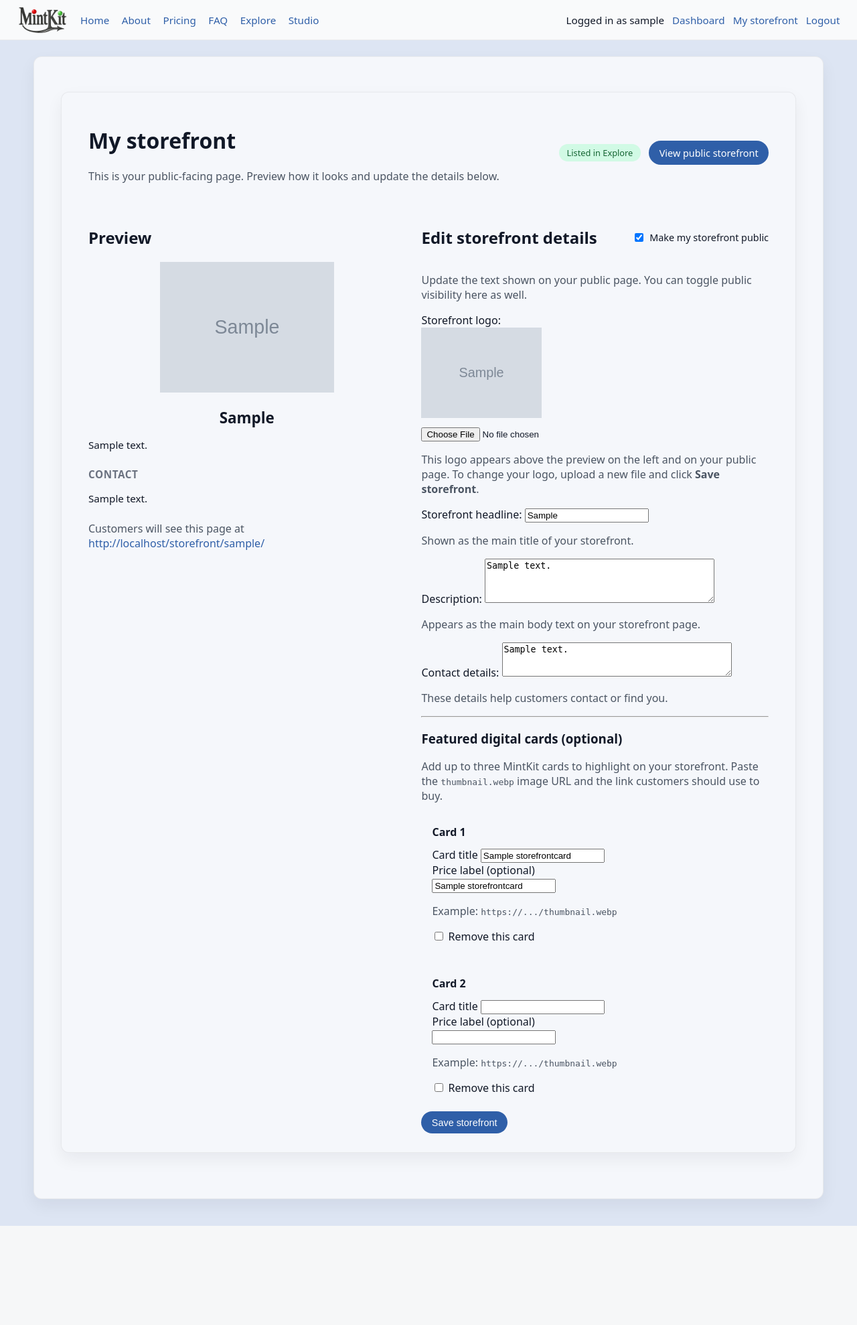
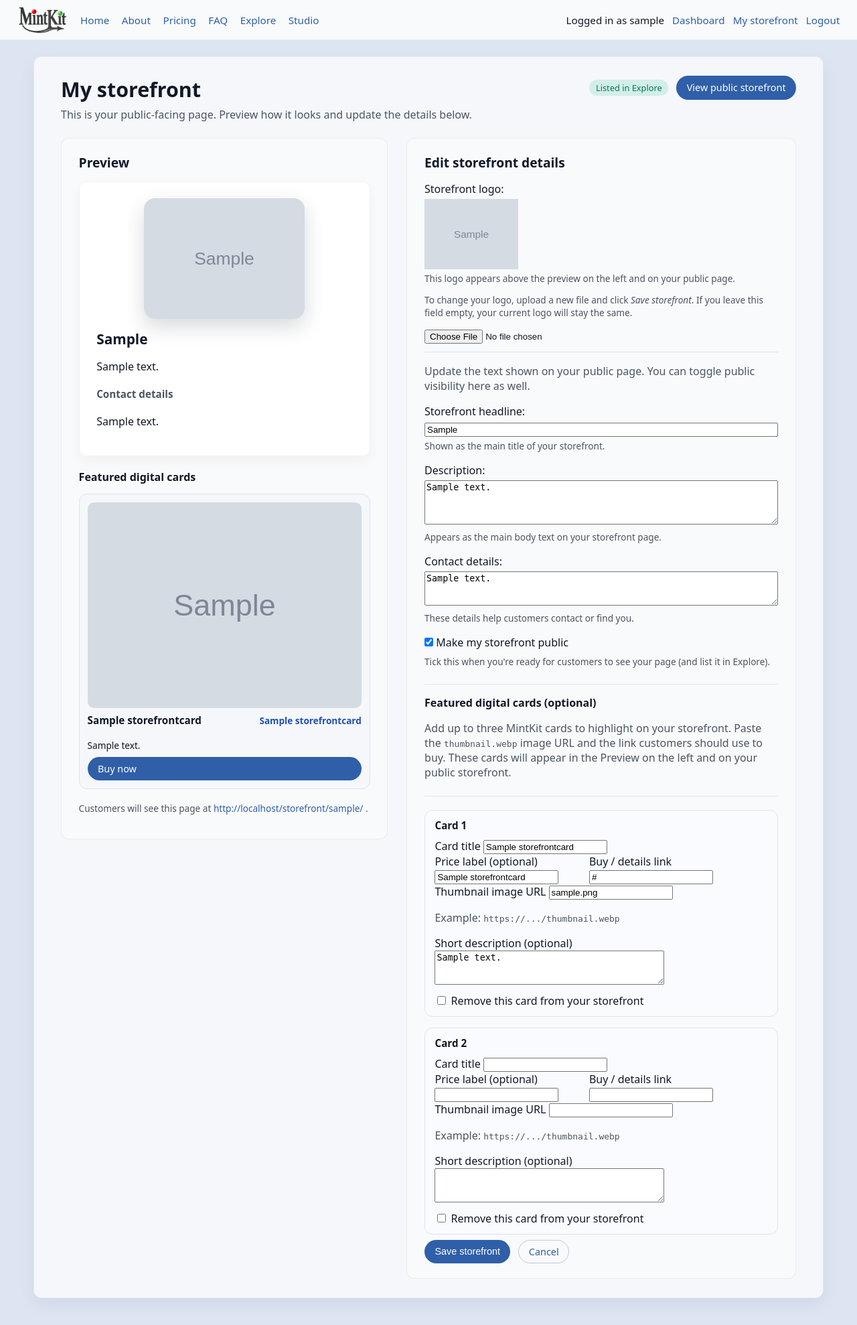
Before and after one commit to Oscar-Ivs/mintkit-hub, a Django app: page /storefront/my/ in a window 1280 px wide. Shown: the whole page at 67% size. Before the commit the page ends 1830 px from the top, so only its background shows below. Run offline with Django 5.2, Linux system fonts and the light colour scheme; a user stored in the database is signed in; tables that the repository leaves empty hold one stand-in row (values such as "Sample post"); grey boxes marked "Sample" are stand-in pictures.

Commit message:
Small UX updates in my_storefront and storefront_detail pages

```diff
--- a/templates/storefronts/my_storefront.html
+++ b/templates/storefronts/my_storefront.html
@@ -1,270 +1,233 @@
 {% extends "base.html" %}
 
 {% block content %}
-<div class="page-container storefront-page">
 
-  <!-- Header: title + Explore badge + public link -->
-  <div class="storefront-page-header">
-    <div>
-      <h1 class="page-title">My storefront</h1>
-      <p class="text-muted small">
+<header class="sf-header">
+  <div class="sf-header-main">
+    <h1>My storefront</h1>
+    <p class="text-muted">
       This is your public-facing page. Preview how it looks and update the details below.
     </p>
   </div>
 
-    <div class="storefront-header-actions">
+  <div class="sf-header-actions">
     {% if storefront.is_active %}
-        <span class="badge-pill badge-success">Listed in Explore</span>
+    <span class="sf-badge sf-badge-success">Listed in Explore</span>
     {% else %}
-        <span class="badge-pill badge-muted">Not listed in Explore</span>
+    <span class="sf-badge sf-badge-muted">Hidden from Explore</span>
     {% endif %}
 
-      {% if public_url %}
-        <a href="{{ public_url }}" class="btn btn-primary" target="_blank" rel="noopener">
+    <a href="{{ public_url }}" target="_blank" rel="noopener" class="btn btn-primary">
       View public storefront
     </a>
+  </div>
+</header>
+
+<div class="sf-grid">
+  {# ================= LEFT: PREVIEW ================= #}
+  <section class="sf-panel sf-panel-preview">
+    <h2>Preview</h2>
+
+    <div class="sf-preview-card">
+      <div class="sf-preview-logo">
+        {% if storefront.logo %}
+        <img src="{{ storefront.logo.url }}" alt="{{ storefront.headline }} logo" class="storefront-logo-large">
         {% endif %}
       </div>
-  </div>
 
-  <div class="storefront-layout">
-
-    <!-- LEFT: Preview -->
-    <section class="storefront-preview card">
-      <h2 class="card-title">Preview</h2>
-
-      <div class="storefront-preview-body">
-        {% if storefront.logo %}
-          <img
-            src="{{ storefront.logo.url }}"
-            alt="{{ storefront.headline|default:storefront.profile.business_name }}"
-            class="storefront-preview-logo"
-          >
-        {% endif %}
-
-        <h3 class="storefront-preview-headline">
+      <h3 class="sf-preview-headline">
         {{ storefront.headline|default:"Your storefront headline" }}
       </h3>
 
-        <p class="storefront-preview-description">
-          {{ storefront.description|default:"Global digital card minting service with unbelievable features and functions not possible anywhere else." }}
+      <p class="sf-preview-body">
+        {{ storefront.description|default:"Add a short description of your service or products." }}
       </p>
 
-        <h4 class="storefront-preview-subtitle">Contact</h4>
-        <p class="storefront-preview-contact">
-          {{ storefront.contact_details|default:"Add some contact details so customers can reach you." }}
+      <h4 class="sf-preview-section-title">Contact details</h4>
+      <p class="sf-preview-body">
+        {{ storefront.contact_details|default:"Add contact details customers can use to find or reach you." }}
       </p>
+    </div>
 
-        {% if cards %}
-          <div class="storefront-preview-cards">
-            <h4 class="storefront-preview-subtitle">Featured digital cards</h4>
-            <div class="storefront-card-grid">
-              {% for card in cards %}
-                <article class="storefront-card">
-                  {% if card.thumbnail_url %}
-                    <div class="storefront-card-thumb-wrap">
-                      <img src="{{ card.thumbnail_url }}" alt="{{ card.title }}" class="storefront-card-thumb">
+    {# Featured cards - preview #}
+    {% if has_cards %}
+    <h3 class="storefront-section-heading">Featured digital cards</h3>
+
+    <div class="sf-card-grid">
+      {% for card in storefront.cards.all %}
+      <article class="sf-card">
+        {% if card.image_url %}
+        <div class="sf-card-image-wrap">
+          <img src="{{ card.image_url }}" alt="{{ card.title|default:'Card' }}">
         </div>
         {% endif %}
 
-                  <div class="storefront-card-body">
-                    <div class="storefront-card-header">
-                      <h5 class="storefront-card-title">
-                        {{ card.title|default:"Card title" }}
-                      </h5>
+        <h4 class="sf-card-title">
+          {{ card.title|default:"Card " }}{% if not card.title %}{{ forloop.counter }}{% endif %}
           {% if card.price_label %}
-                        <span class="storefront-card-price">
-                          {{ card.price_label }}
-                        </span>
+          <span class="sf-card-price">{{ card.price_label }}</span>
           {% endif %}
-                    </div>
+        </h4>
 
-                    {% if card.short_description %}
-                      <p class="storefront-card-text">
-                        {{ card.short_description }}
-                      </p>
+        {% if card.description %}
+        <p class="sf-card-text">{{ card.description }}</p>
         {% endif %}
 
-                    {% if card.buy_link %}
-                      <a href="{{ card.buy_link }}" target="_blank" rel="noopener"
-                         class="btn btn-sm btn-primary">
+        {% if card.buy_url %}
+        <a href="{{ card.buy_url }}" target="_blank" rel="noopener" class="btn btn-sm btn-primary">
           Buy now
         </a>
         {% endif %}
-                  </div>
       </article>
       {% endfor %}
     </div>
-          </div>
     {% endif %}
-      </div>
 
-      {% if public_url %}
-        <p class="storefront-preview-url small text-muted">
+    <p class="text-muted sf-preview-url">
       Customers will see this page at
-          <br>
-          <a href="{{ public_url }}" target="_blank" rel="noopener">{{ public_url }}</a>
+      <a href="{{ public_url }}" target="_blank" rel="noopener">
+        {{ public_url }}
+      </a>.
     </p>
-      {% endif %}
   </section>
 
-    <!-- RIGHT: Edit form -->
-    <section class="storefront-edit card">
-      <form method="post" enctype="multipart/form-data" class="storefront-form">
+  {# ================= RIGHT: EDIT FORM ================= #}
+  <section class="sf-panel">
+    <h2>Edit storefront details</h2>
+    <form method="post" enctype="multipart/form-data">
       {% csrf_token %}
+      {{ form.non_field_errors }}
 
-        <div class="storefront-edit-header">
-          <h2 class="card-title">Edit storefront details</h2>
-
-          <!-- “Make my storefront public” moved up next to heading -->
-          <label class="storefront-public-toggle">
-            {{ form.is_active }}
-            <span>{{ form.is_active.label }}</span>
-          </label>
-        </div>
-
-        <p class="text-muted small mb-3">
-          Update the text shown on your public page. You can toggle public visibility here as well.
-        </p>
-
-        <!-- Logo -->
-        <div class="form-row">
-          <label>Storefront logo:</label>
+      {# Logo upload #}
+      <div class="sf-form-row sf-logo-row">
+        <label for="{{ form.logo.id_for_label }}">Storefront logo:</label>
 
         {% if storefront.logo %}
-            <div class="storefront-logo-current">
-              <img src="{{ storefront.logo.url }}"
-                   alt="{{ storefront.headline|default:storefront.profile.business_name }}"
-                   class="storefront-logo-inline">
+        <div class="sf-logo-current">
+          <img src="{{ storefront.logo.url }}" alt="{{ storefront.headline|default:'Storefront logo' }}">
+          <div class="sf-form-help">
+            This logo appears above the preview on the left and on your public page.
+            <p class="text-muted small">
+              To change your logo, upload a new file and click <em>Save storefront</em>.
+              If you leave this field empty, your current logo will stay the same.
+            </p>
+          </div>
         </div>
         {% endif %}
 
         {{ form.logo }}
+      </div>
 
-          {% if form.logo.errors %}
-            <div class="form-error">
-              {{ form.logo.errors|striptags }}
+      {# Headline #}
+      <p class="text-muted">
+        Update the text shown on your public page. You can toggle public visibility here as well.
+      </p>
+      <div class="sf-form-row">
+        <label for="{{ form.headline.id_for_label }}">Storefront headline:</label>
+        {{ form.headline }}
+        <div class="sf-form-help">
+          Shown as the main title of your storefront.
         </div>
-          {% endif %}
+      </div>
+
+      {# Description #}
+      <div class="sf-form-row">
+        <label for="{{ form.description.id_for_label }}">Description:</label>
+        {{ form.description }}
+        <div class="sf-form-help">
+          Appears as the main body text on your storefront page.
+        </div>
+      </div>
+
+      {# Contact details #}
+      <div class="sf-form-row">
+        <label for="{{ form.contact_details.id_for_label }}">Contact details:</label>
+        {{ form.contact_details }}
+        <div class="sf-form-help">
+          These details help customers contact or find you.
+        </div>
+      </div>
+
+      {# Public toggle #}
+      <div class="sf-form-row">
+        <div class="sf-form-inline">
+          <label class="sf-checkbox-label">
+            {{ form.is_active }}
+            <span>Make my storefront public</span>
+          </label>
+        </div>
+        <div class="sf-form-help">
+          Tick this when you're ready for customers to see your page (and list it in Explore).
+        </div>
+      </div>
+
+      {# ========= Featured cards - collapsible formset ========= #}
+      <details class="sf-card-formset-wrapper" {% if has_cards %}open{% endif %}>
+        <summary class="sf-card-summary">
+          Featured digital cards (optional)
+        </summary>
 
         <p class="text-muted small">
-            This logo appears above the preview on the left and on your public page.
-            To change your logo, upload a new file and click <strong>Save storefront</strong>.
-          </p>
-        </div>
-
-        <!-- Headline -->
-        <div class="form-row">
-          <label for="{{ form.headline.id_for_label }}">Storefront headline:</label>
-          {{ form.headline }}
-          {% if form.headline.errors %}
-            <div class="form-error">
-              {{ form.headline.errors|striptags }}
-            </div>
-          {% endif %}
-          <p class="text-muted small">
-            Shown as the main title of your storefront.
-          </p>
-        </div>
-
-        <!-- Description -->
-        <div class="form-row">
-          <label for="{{ form.description.id_for_label }}">Description:</label>
-          {{ form.description }}
-          {% if form.description.errors %}
-            <div class="form-error">
-              {{ form.description.errors|striptags }}
-            </div>
-          {% endif %}
-          <p class="text-muted small">
-            Appears as the main body text on your storefront page.
-          </p>
-        </div>
-
-        <!-- Contact -->
-        <div class="form-row">
-          <label for="{{ form.contact_details.id_for_label }}">Contact details:</label>
-          {{ form.contact_details }}
-          {% if form.contact_details.errors %}
-            <div class="form-error">
-              {{ form.contact_details.errors|striptags }}
-            </div>
-          {% endif %}
-          <p class="text-muted small">
-            These details help customers contact or find you.
-          </p>
-        </div>
-
-        <!-- Featured cards -->
-        <hr class="mt-4 mb-3">
-
-        <h3 class="card-subtitle">Featured digital cards (optional)</h3>
-        <p class="text-muted small mb-3">
-          Add up to three MintKit cards to highlight on your storefront. Paste the
-          <code>thumbnail.webp</code> image URL and the link customers should use to buy.
+          Add up to three MintKit cards to highlight on your storefront.
+          Paste the <code>thumbnail.webp</code> image URL and the link customers should use to buy.
+          These cards will appear in the Preview on the left and on your public storefront.
         </p>
 
-        {% if card_formset %}
-          <div class="storefront-card-formset">
+        <div class="sf-card-formset">
           {{ card_formset.management_form }}
+
           {% for card_form in card_formset %}
-              <div class="card card-formset-item">
-                <h4 class="card-formset-title">
-                  Card {{ forloop.counter }}
-                </h4>
+          <div class="sf-card-form">
+            <h4 class="sf-card-form-title">Card {{ forloop.counter }}</h4>
 
             <div class="form-row">
-                  <label>{{ card_form.title.label }}</label>
+              <label for="{{ card_form.title.id_for_label }}">Card title</label>
               {{ card_form.title }}
             </div>
 
-                <div class="form-row storefront-card-inline">
-                  <div class="flex-1">
-                    <label>{{ card_form.price_label.label }}</label>
+            <div class="form-row sf-card-two-col">
+              <div>
+                <label for="{{ card_form.price_label.id_for_label }}">Price label (optional)</label>
                 {{ card_form.price_label }}
               </div>
-                  <div class="flex-1">
-                    <label>{{ card_form.buy_link.label }}</label>
-                    {{ card_form.buy_link }}
+              <div>
+                <label for="{{ card_form.buy_url.id_for_label }}">Buy / details link</label>
+                {{ card_form.buy_url }}
               </div>
             </div>
 
             <div class="form-row">
-                  <label>{{ card_form.thumbnail_url.label }}</label>
-                  {{ card_form.thumbnail_url }}
+              <label for="{{ card_form.image_url.id_for_label }}">Thumbnail image URL</label>
+              {{ card_form.image_url }}
               <p class="text-muted small">
                 Example: <code>https://.../thumbnail.webp</code>
               </p>
             </div>
 
             <div class="form-row">
-                  <label>{{ card_form.short_description.label }}</label>
-                  {{ card_form.short_description }}
+              <label for="{{ card_form.description.id_for_label }}">Short description (optional)</label>
+              {{ card_form.description }}
             </div>
 
             {% if card_form.DELETE %}
-                  <div class="form-row">
+            <div class="form-row sf-card-delete-row">
               <label class="checkbox-inline">
-                      {{ card_form.DELETE }} Remove this card
+                {{ card_form.DELETE }} Remove this card from your storefront
               </label>
             </div>
             {% endif %}
           </div>
           {% endfor %}
         </div>
-        {% else %}
-          <p class="text-muted small">
-            Card editing isn't wired up yet, but this is where the forms will live.
-          </p>
-        {% endif %}
+      </details>
 
+      {# Actions #}
       <div class="form-actions">
         <button type="submit" class="btn btn-primary">Save storefront</button>
+        <a href="{% url 'dashboard' %}" class="btn btn-secondary">Cancel</a>
+      </div>
+    </form>
+  </section>
 </div>
 
-      </form>
-    </section>
-
-  </div>
-</div>
 {% endblock %}
```
Also changed, not shown: templates/storefronts/storefront_detail.html (+38 -46 lines). Lines whose indentation alone changed are shown as unchanged.
